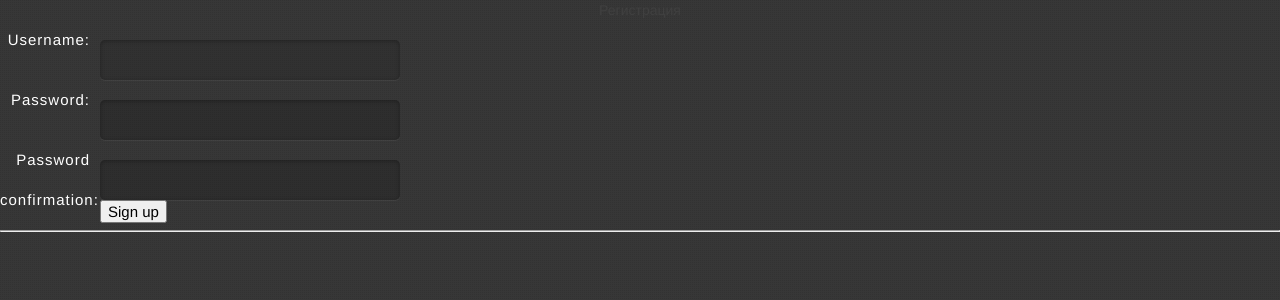
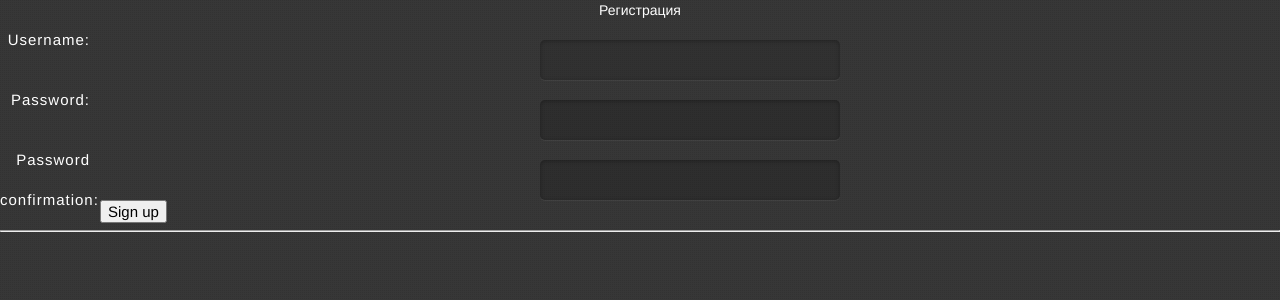
Before and after one commit to ZimAlex/diplom_tickets, a Django app: page / in a window 1280 px wide. Shown: the top 300 px of the page. Run offline with Django 3.2, Linux system fonts and the light colour scheme.

```diff
--- a/mainApp/templates/mainApp/signup.html
+++ b/mainApp/templates/mainApp/signup.html
@@ -4,11 +4,11 @@
 {%endblock%}
 
 {% block content %}
-    <h2 align="center">Регистрация</h2>
+    <h3 align="center" style="color: white">Регистрация</h3>
   <form method="post">
     {% csrf_token %}
     {% for field in form %}
-      <p style="color: white">
+      <p style="color: white" align="center">
         {{ field.label_tag }}<br>
         {{ field }}
 
```
